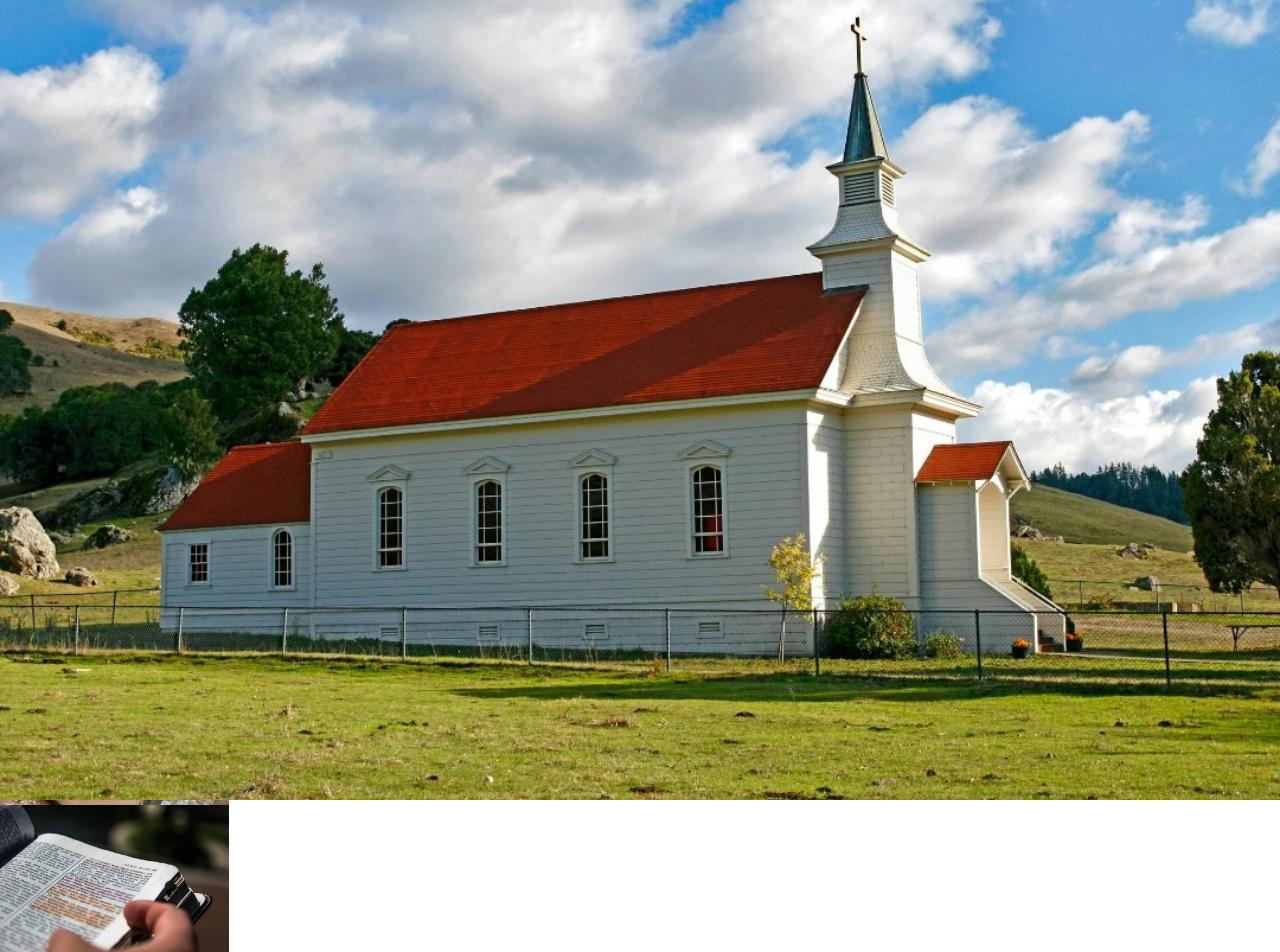
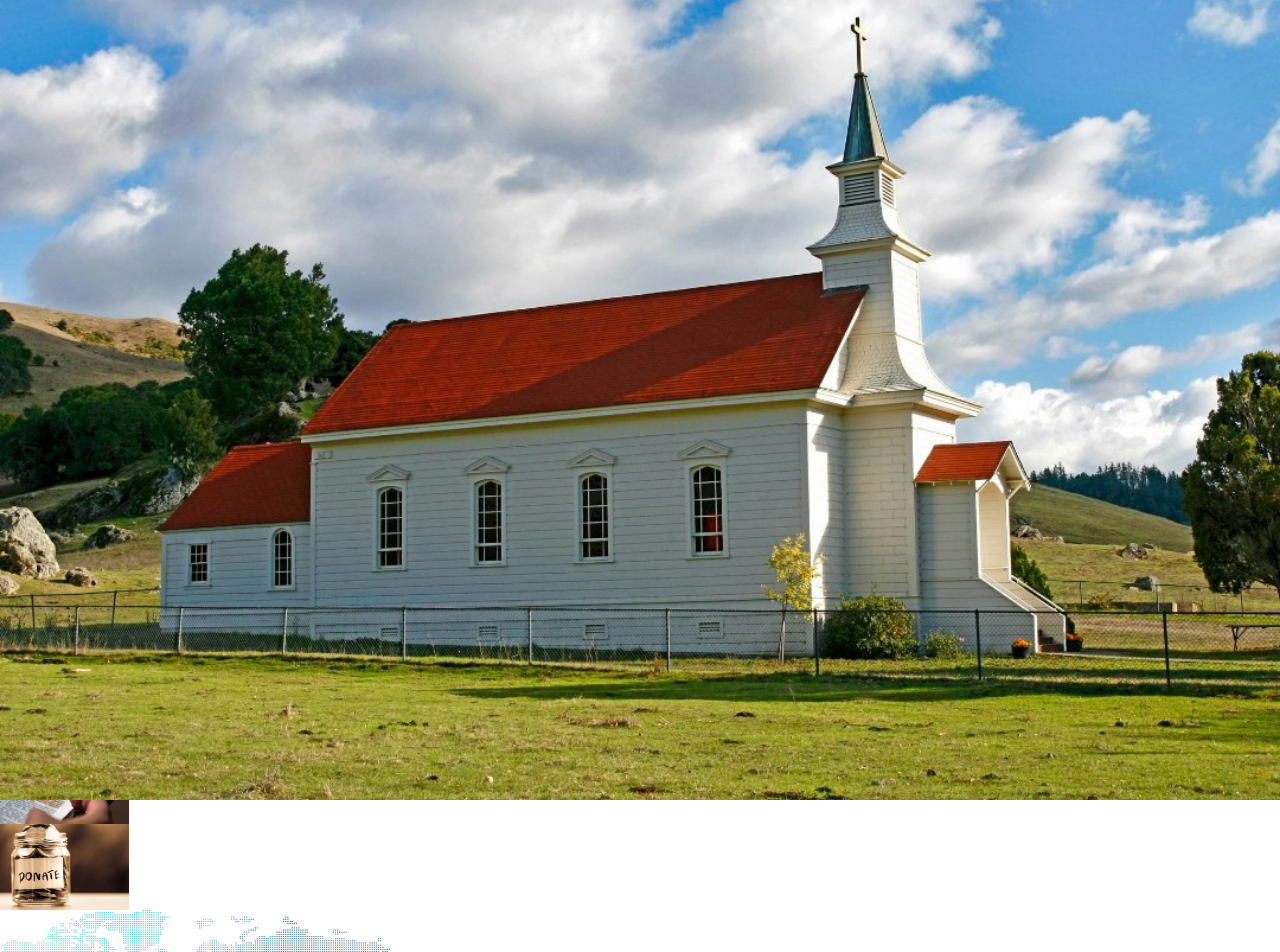
Before and after one commit to kvngOluchi/HopeRestorationHospitalMinistry, a Next.js app: page / in a window 1280 px wide. Shown: the top 952 px of the page. Built offline with nearby package versions, Linux system fonts and the light colour scheme; a web font is replaced by a local one.

Commit message:
Update index.tsx

```diff
--- a/src/app/components/home-page/following-jesus/index.tsx
+++ b/src/app/components/home-page/following-jesus/index.tsx
@@ -5,7 +5,6 @@ export default function FollowingJesus() {
   return (
     <section className=" layout-spacing py-9 mt-2 px-1">
       <div className="custom-container grid md:grid-cols-[1fr_1fr]">
-        <div className="space-y-2 ">
           <span className="">
             <Image
               className="shadow-xl p-4 border-radius rounded-2xl"
@@ -15,7 +14,6 @@ export default function FollowingJesus() {
               height={0}
             />
           </span>
-        </div>
         <div className=" py-5 px-5">
           <h2 className=" font-bold text-xl ">
             Following Jesus Wherever we are
@@ -24,22 +22,16 @@ export default function FollowingJesus() {
           <p>
             We are excited to welcome you to our mission from all over the world
             we intend on sharing inspiring stories of faith and service through
-            our work together.
-          </p>
-          <p>
-            We are going to share testimonies from our work through christ
-            jesus.
-          </p>
-          <p>
-            By the Grace of God there will be opportunity to support our
+            our work together.We are going to share testimonies from our work through christ
+            jesus. By the Grace of God there will be opportunity to support our
             missionaries through prayer and giving
           </p>
-          <div className="flex gap-4 justify-center mt-10">
+          <div className="flex gap-1 justify-center lg:mx-24 lg:my4 my-2">
             <span>
               <Image
                 className="shadow-xl p-2 border-radius rounded-lg"
                 src={"/./image/donations-picture.jpg"}
-                width={229}
+                width={129}
                 height={0}
                 alt="donations"
               />
@@ -48,7 +40,7 @@ export default function FollowingJesus() {
               <Image
                 className="shadow-xl p-2 border-radius rounded-lg"
                 src={"/./image/bible-picture.jpg"}
-                width={229}
+                width={129}
                 height={0}
                 alt="donations"
               />
@@ -57,7 +49,7 @@ export default function FollowingJesus() {
               <Image
                 className="shadow-xl p-2 border-radius rounded-lg"
                 src={"/./image/funds-backky.jpg"}
-                width={229}
+                width={129}
                 height={0}
                 alt="donations"
               />
```
